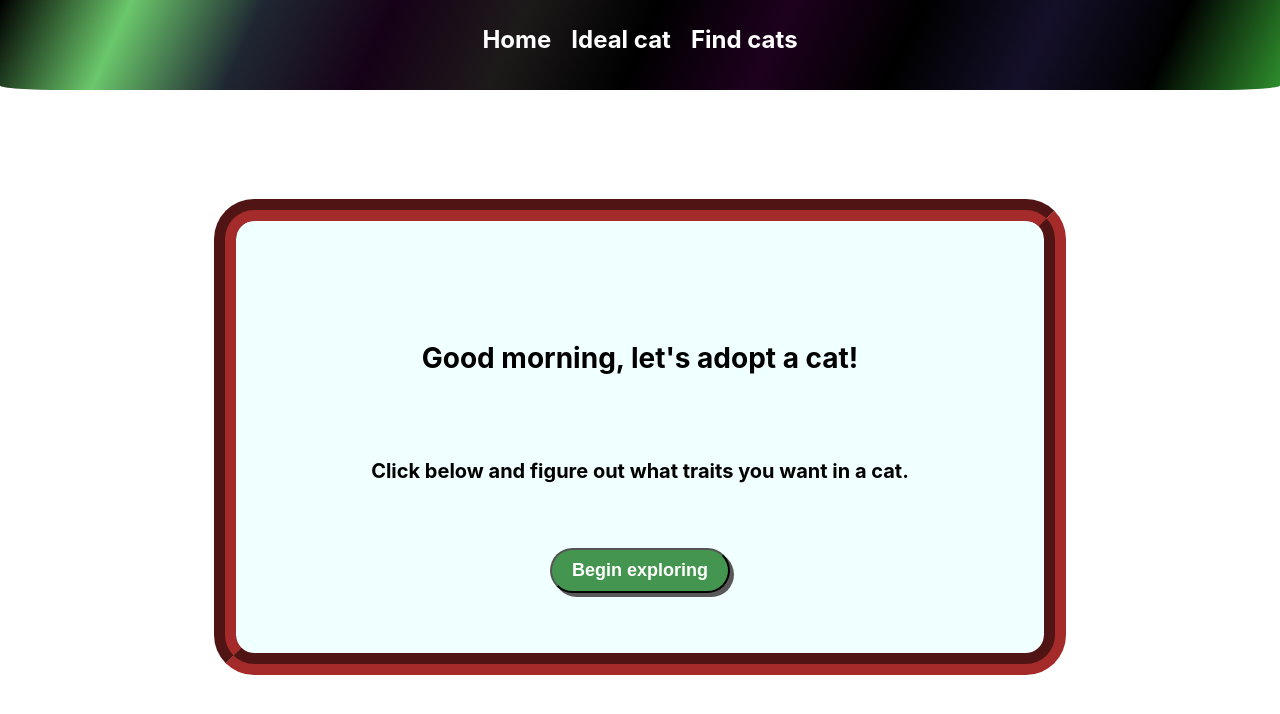
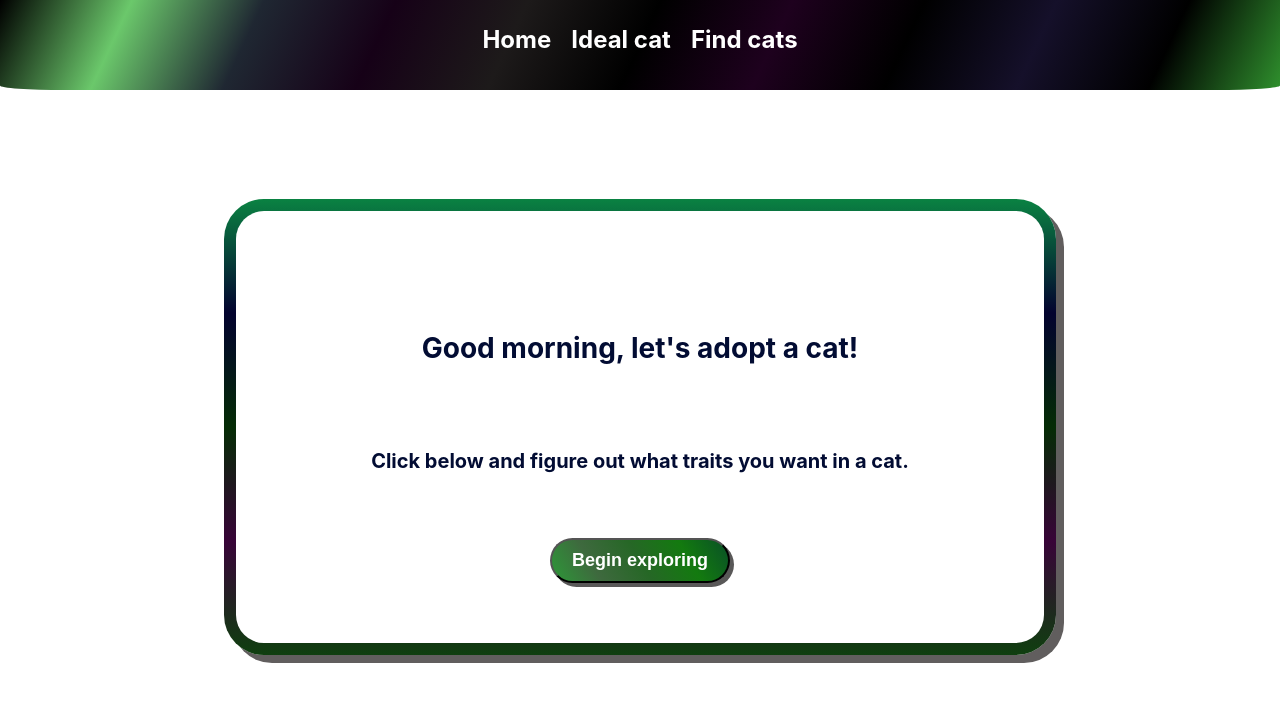
Before and after one commit to traynhamdavid426/Cat-adopt, a React (Create React App) app: page / in a window 1280 px wide. Shown: the top 714 px of the page. Built offline with nearby package versions, Linux system fonts and the light colour scheme; the HTML template or start-up script is replaced by a standard one.

Commit message:
Update to Styles

```diff
--- a/src/Styles/Catgenders.css
+++ b/src/Styles/Catgenders.css
@@ -1,22 +1,25 @@
 .containerer {
     border-width: 12px;
-    border-style: solid;
-    border-radius: 40px;
-    border-color: blue;
-    background-color: aqua;
+    border-style: inset;
+    border-radius: 10px;
+    box-shadow: 8px 8px rgb(97, 94, 94);
+    border-color: rgb(12, 79, 57);
+    background-color: rgb(248, 255, 255);
+
     margin-top: 180px;
     max-width: 500px;
     margin-left: auto;
     margin-right: auto;
-    max-height: 300px;
+    min-height: 300px;
     padding-top: 5px;
     display: flex;
     justify-content: center;
     align-items: center;
-    height: 100vh;
+
   }
 
   .content {
+    margin: 5px;
     display: flex;
     flex-direction: row;
     align-items: center;
--- a/src/Styles/Facts.css
+++ b/src/Styles/Facts.css
@@ -12,8 +12,9 @@
   }
 
   .fact-text {
-    font-size: 1.5rem;
-    background-color: red;
+    font-weight: 700;
+    color: rgb(7, 7, 67);
+    font-size: x-large;
     padding: 10px;
     margin-bottom: 20px;
   }
--- a/src/Styles/Home.css
+++ b/src/Styles/Home.css
@@ -1,15 +1,25 @@
 .container {
-    border-color: brown;
+  font-weight: 800 ;
+  font-size: larger;
+  color: rgb(2, 12, 51);
+  box-shadow: 8px 8px rgb(97, 94, 94);
+  border:transparent;
+  background:
+  linear-gradient(white,white),
+  linear-gradient( rgb(10, 130, 66) , rgb(3, 3, 47),rgb(5, 44, 5), rgb(56, 4, 56),rgb(15, 63, 15));
+background-clip: padding-box, border-box;
+background-origin: padding-box, border-box;
     border-radius: 40px;
-    border-width: 22px ;
+    border-width: 12px ;
     border-style: groove;
     margin-top: 145px;
-    background-color: azure;
     max-width: 800px;
     margin-left: auto;
     margin-right: auto;
     padding: 20px;
   }
+
+
 
   .title {
     margin-top: 100px;
--- a/src/Styles/Learn.css
+++ b/src/Styles/Learn.css
@@ -1,4 +1,10 @@
-.containers { background-color: blue;
+.containers {
+  border: transparent;
+  background:
+  linear-gradient(white,white),
+  linear-gradient( rgb(10, 130, 66) , rgb(3, 3, 47),rgb(5, 44, 5), rgb(56, 4, 56),rgb(15, 63, 15));
+background-clip: padding-box, border-box;
+background-origin: padding-box, border-box;
     border-radius: 15px;
     border-style: groove;
     border-width: 18px;
--- a/src/SubComponents/Gender/Gender.css
+++ b/src/SubComponents/Gender/Gender.css
@@ -18,7 +18,7 @@
 }
 
 button {
-  background-color: rgb(67, 149, 79);
+  background-image: linear-gradient(60deg,rgb(45, 152, 56),rgb(62, 105, 62),rgb(38, 103, 38),rgb(19, 122, 15),rgb(9, 80, 39));
   color: white;
   font-weight: bold;
   border: bold;
@@ -53,7 +53,8 @@ button:hover {
   margin-left: auto;
   margin-right: auto;
   border-style: outset;
-  border-color: rgb(182, 255, 193);
+  box-shadow: 8px 8px rgb(97, 94, 94);
+  border-color: #2c7a4a;
   border-width: 15px;
   max-width: 80%;
   height: 600px;
@@ -63,6 +64,8 @@ button:hover {
   align-items: center;
   overflow: auto;
 }
+
+
 
 @media (max-width: 800px) {
   .display-container {
--- a/src/components/Catagesdisplay.js
+++ b/src/components/Catagesdisplay.js
@@ -54,9 +54,9 @@ const Catsagedisplay = () => {
           <div className="">
           <div key ={i} className='cat-container '>
           <div className='cat-details'>
-        <div className=' purple f2 stage'> {cat.stage}</div>
-        <div className='age fw8  f3 purple'> {cat.age}</div>
-        <div className=' purple f3'> {cat.image}</div>
+        <div className=' navy f2 stage'> {cat.stage}</div>
+        <div className='age fw8  f3 navy'> {cat.age}</div>
+        <div className=' navy f3'> {cat.image}</div>
         <div className='link f3'> {cat.lnk}</div>
         </div></div></div>
         );
--- a/src/components/Catgenders.js
+++ b/src/components/Catgenders.js
@@ -9,8 +9,8 @@ const Catgenders = () => {
     <div className='containerer'>
       <div className='content'>
         <button onClick={() => { navigate('/male') }}>Males</button>
-        <button onClick={() => { navigate('/female') }}>Females</button>
-        <button onClick={() => { navigate('/learncats') }}>All categories</button>
+        <button className='ml3' onClick={() => { navigate('/female') }}>Females</button>
+        <button className='ml3' onClick={() => { navigate('/learncats') }}>All categories</button>
       </div>
     </div>
   );
--- a/src/components/Home.js
+++ b/src/components/Home.js
@@ -25,8 +25,8 @@ const Home = () => {
 
   return (
     <div className="container">
-      <h1 className="title">{greeting}, let's adopt a cat!</h1>
-      <h4 className="subtitle">Click below and figure out what traits you want in a cat.</h4>
+      <h1 className="title fw7 f2">{greeting}, let's adopt a cat!</h1>
+      <h4 className="subtitle f3">Click below and figure out what traits you want in a cat.</h4>
       <button className="button" onClick={() => navigate('/learncats')}>
         Begin exploring
       </button>
--- a/src/components/Learncats.js
+++ b/src/components/Learncats.js
@@ -6,20 +6,20 @@ const Learncats = () => {
   let navigate = useNavigate();
   return (
     <div className="containers">
-      <h2 className="tc f2 purple pt4">
+      <h2 className="tc f2 navy pt4">
         Adopting a cat can be challenging. The content below will make the process a little easier.
       </h2>
-      <h3 className="purple f3 ml4 mt5">Click a category to start.</h3>
+      <h3 className="navy f3 ml4 mt5">Click a category to start.</h3>
 
-      <div className="ml2 f4 mt4 button-containers">
+      <div className="ml2 f3 mt4 button-containers">
         <button onClick={() => { navigate('/catfacts') }}>Cat Facts</button>
         <button className="ml2" onClick={() => { navigate('/catgenders') }}>Cat Gender</button>
         <button className="ml2" onClick={() => { navigate('/catagedisplay') }}>Cat Age</button>
       </div>
 
-      <h3 className="ml4 purple f3 mt5">When ready, find a cat.</h3>
+      <h3 className="ml4 navy f3 mt5">When ready, find a cat.</h3>
 
-      <button className="buttoncen f4" onClick={() => { navigate('/maps') }}>Find Cats</button>
+      <button className="buttoncen f3" onClick={() => { navigate('/maps') }}>Find Cats</button>
     </div>
   );
 }
```
